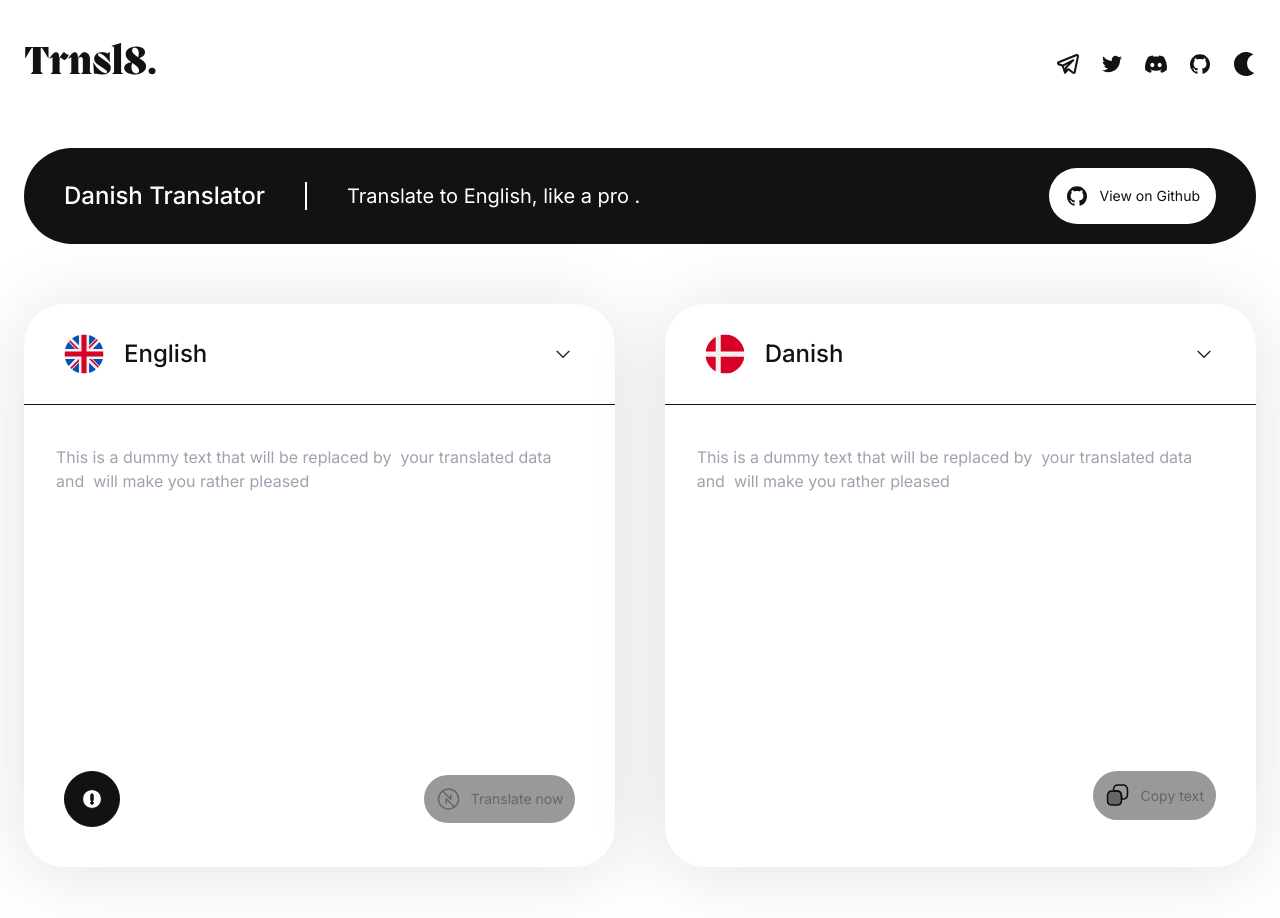
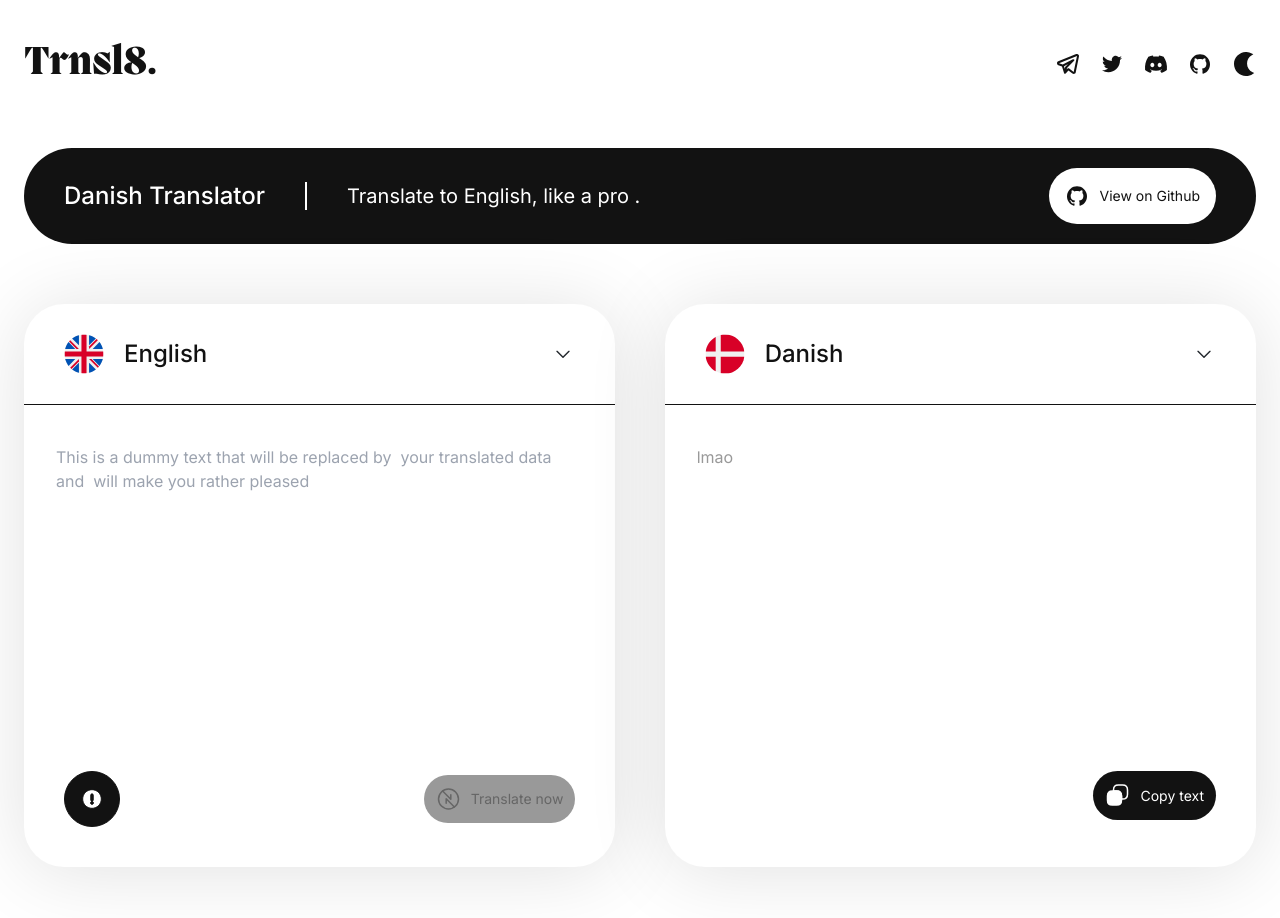
Before and after one commit to EazzieJr/transl8, a Vue app: page / in a window 1280 px wide. Shown: the top 918 px of the page. Built offline with nearby package versions, Linux system fonts and the light colour scheme.

Commit message:
Created a copy function and also fixed the copy svg

```diff
--- a/src/App.vue
+++ b/src/App.vue
@@ -9,12 +9,29 @@ import Github from './components/icons/Github.vue';
 const translate = document.querySelector('.translate-now');
 
 const input = ref("");
+const output = ref("lmao");
 
 
-const isDisabled = computed(() => {
+
+const isTranslateDisabled = computed(() => {
   if(input.value) return false;
   else return true;
 })
+
+const isCopyDisabled = computed(() => {
+  if(output.value) return false;
+  else return true;
+})
+
+// A function to copy the output to the clipboard
+const copyToClipboard = () => {
+  const el = document.createElement('textarea');
+  el.value = output.value;
+  document.body.appendChild(el);
+  el.select();
+  document.execCommand('copy');
+  document.body.removeChild(el);
+}
 </script>
 
 <template>
@@ -66,7 +83,7 @@ const isDisabled = computed(() => {
               </svg>
             </button>
 
-            <button class="translate-now" :disabled="isDisabled">
+            <button class="translate-now" :disabled="isTranslateDisabled">
               <svg width="25" height="24" class="stroke-white dark:stroke-[#0D0D0D]" viewBox="0 0 25 24" fill="none" xmlns="http://www.w3.org/2000/svg">
                 <path d="M12.505 21.9842C18.0164 21.9842 22.4842 17.5164 22.4842 12.005C22.4842 6.49363 18.0164 2.02579 12.505 2.02579C6.99363 2.02579 2.52579 6.49363 2.52579 12.005C2.52579 17.5164 6.99363 21.9842 12.505 21.9842Z"  stroke-width="1.5" stroke-linecap="round" stroke-linejoin="round"/>
                 <path d="M6.63721 4.02161L14.8002 12.2046L14.8202 7.66402"  stroke-width="1.5" stroke-linecap="round" stroke-linejoin="round"/>
@@ -93,16 +110,16 @@ const isDisabled = computed(() => {
         </div>
 
         <div class="bottom">
-          <textarea name="outputtext" id="outputtext" placeholder="This is a dummy text that will be replaced by  your translated data and  will make you rather pleased"></textarea>
+          <textarea name="outputtext" v-model="output" id="outputtext" disabled placeholder="This is a dummy text that will be replaced by  your translated data and  will make you rather pleased"></textarea>
 
           <div class="buttons between">
             <button>
             </button>
 
-            <button class="copy-text" disabled="false">
+            <button class="copy-text" :disabled="isCopyDisabled" @click="copyToClipboard">
               <svg width="25" height="25" viewBox="0 0 25 25" fill="none" xmlns="http://www.w3.org/2000/svg">
-                <path d="M16.5 12.9833V17.1833C16.5 20.6833 15.1 22.0833 11.6 22.0833H7.4C3.9 22.0833 2.5 20.6833 2.5 17.1833V12.9833C2.5 9.48325 3.9 8.08325 7.4 8.08325H11.6C15.1 8.08325 16.5 9.48325 16.5 12.9833Z" fill="#0D0D0D" stroke="#0D0D0D" stroke-width="1.5" stroke-linecap="round" stroke-linejoin="round"/>
-                <path d="M22.5 6.98325V11.1833C22.5 14.6833 21.1 16.0833 17.6 16.0833H16.5V12.9833C16.5 9.48325 15.1 8.08325 11.6 8.08325H8.5V6.98325C8.5 3.48325 9.9 2.08325 13.4 2.08325H17.6C21.1 2.08325 22.5 3.48325 22.5 6.98325Z" stroke="#0D0D0D" stroke-width="1.5" stroke-linecap="round" stroke-linejoin="round"/>
+                <path d="M16.5 12.9833V17.1833C16.5 20.6833 15.1 22.0833 11.6 22.0833H7.4C3.9 22.0833 2.5 20.6833 2.5 17.1833V12.9833C2.5 9.48325 3.9 8.08325 7.4 8.08325H11.6C15.1 8.08325 16.5 9.48325 16.5 12.9833Z" stroke-width="1.5" stroke-linecap="round" stroke-linejoin="round"/>
+                <path d="M22.5 6.98325V11.1833C22.5 14.6833 21.1 16.0833 17.6 16.0833H16.5V12.9833C16.5 9.48325 15.1 8.08325 11.6 8.08325H8.5V6.98325C8.5 3.48325 9.9 2.08325 13.4 2.08325H17.6C21.1 2.08325 22.5 3.48325 22.5 6.98325Z" stroke-width="1.5" stroke-linecap="round" stroke-linejoin="round" class=""/>
               </svg>
 
               <span>Copy text</span>
@@ -237,7 +254,7 @@ const isDisabled = computed(() => {
               @apply stroke-white dark:stroke-[#0D0D0D];
 
               path {
-                @apply first:fill-white first:dark:fill-[#0D0D0D]
+                @apply first:fill-white first:dark:fill-[#0D0D0D];
               }
             }
 
@@ -255,7 +272,6 @@ const isDisabled = computed(() => {
       }
     }
   }
-
 }
 
 .trnsl {
```
